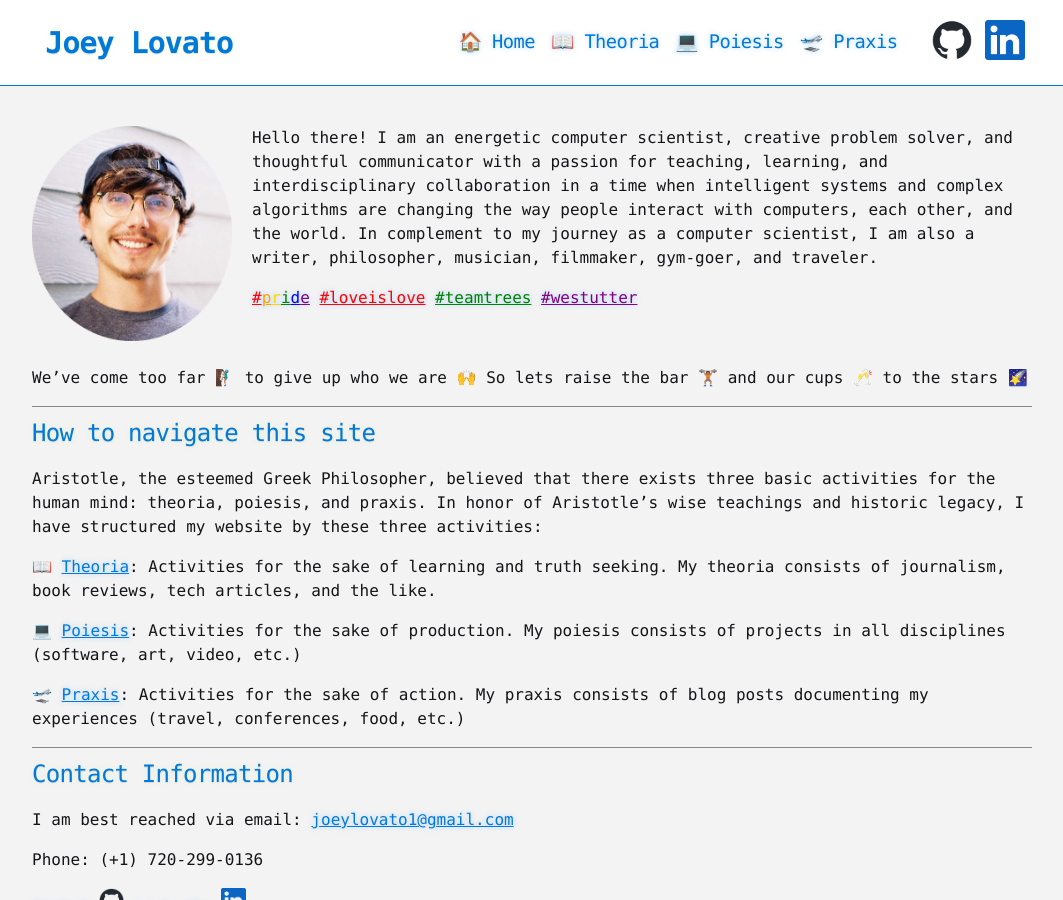
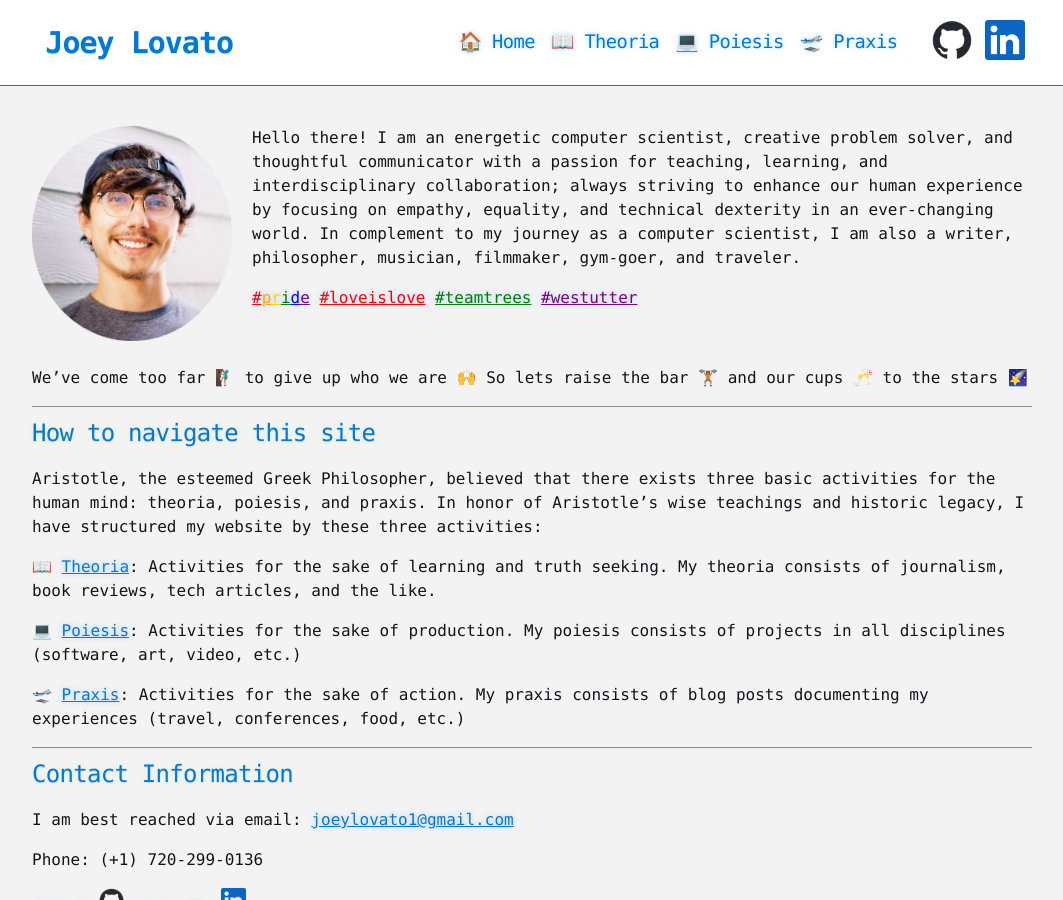
Before and after one commit to JosephLovato/JosephLovato.github.io, a Jekyll site: the page built from index.markdown, in a window 1280 px wide and 900 px high. Shown: the whole window, without its empty margins (108-1171 px from the left). Built offline with Jekyll 4.4.1, drawn with Linux system fonts in a browser that asks for light colours.

```diff
--- a/index.markdown
+++ b/index.markdown
@@ -9,7 +9,7 @@ type: primary
 
 <img style="float: left; padding-right: 20px;" src="assets/images/profile.png" width=200px title="shout out to my friend Malaya for taking this amazing candid shot with a film camera!">
 
-Hello there! I am an energetic computer scientist, creative problem solver, and thoughtful communicator with a passion for teaching, learning, and interdisciplinary collaboration in a time when intelligent systems and complex algorithms are changing the way people interact with computers, each other, and the world.
+Hello there! I am an energetic computer scientist, creative problem solver, and thoughtful communicator with a passion for teaching, learning, and interdisciplinary collaboration; always striving to enhance our human experience by focusing on empathy, equality, and technical dexterity in an ever-changing world.
 In complement to my journey as a computer scientist, I am also a writer, philosopher, musician, filmmaker, gym-goer, and traveler.
 
 
--- a/poiesis.markdown
+++ b/poiesis.markdown
@@ -43,6 +43,8 @@ Here are a few CS projects from coursework:
 
 ## Music
 
+Check out my [SoundCloud](https://on.soundcloud.com/u1mi8jMi7Ch864Lo8)
+
 - ["Mr. Miami"](https://www.youtube.com/watch?v=ZGf1Uvc9OpU) The first song I ever released. Made with Garage Band :)
 - ["Endorphins"](downloads/endorphins.mp3) Someone please help me mix this!
 - ["Pan Out"](downloads/panout/panout_with_vocals.mp3) 🎤 **Call for vocalists!!!** 🎤 I sing on the current track, but I am definitely **not** a singer so *please*, if you're interested, [contact](mailto:joeylovato1@gmail.com) me! Some other files: [version without vocals](downloads/panout/panout_novocals.mp3), [version with synth vocals](downloads/panout/panout_with_synth_vocals.mp3), [score with lyrics](downloads/panout/panout_score.pdf), [lyrics](downloads/panout/panout_lyrics.txt)
```
